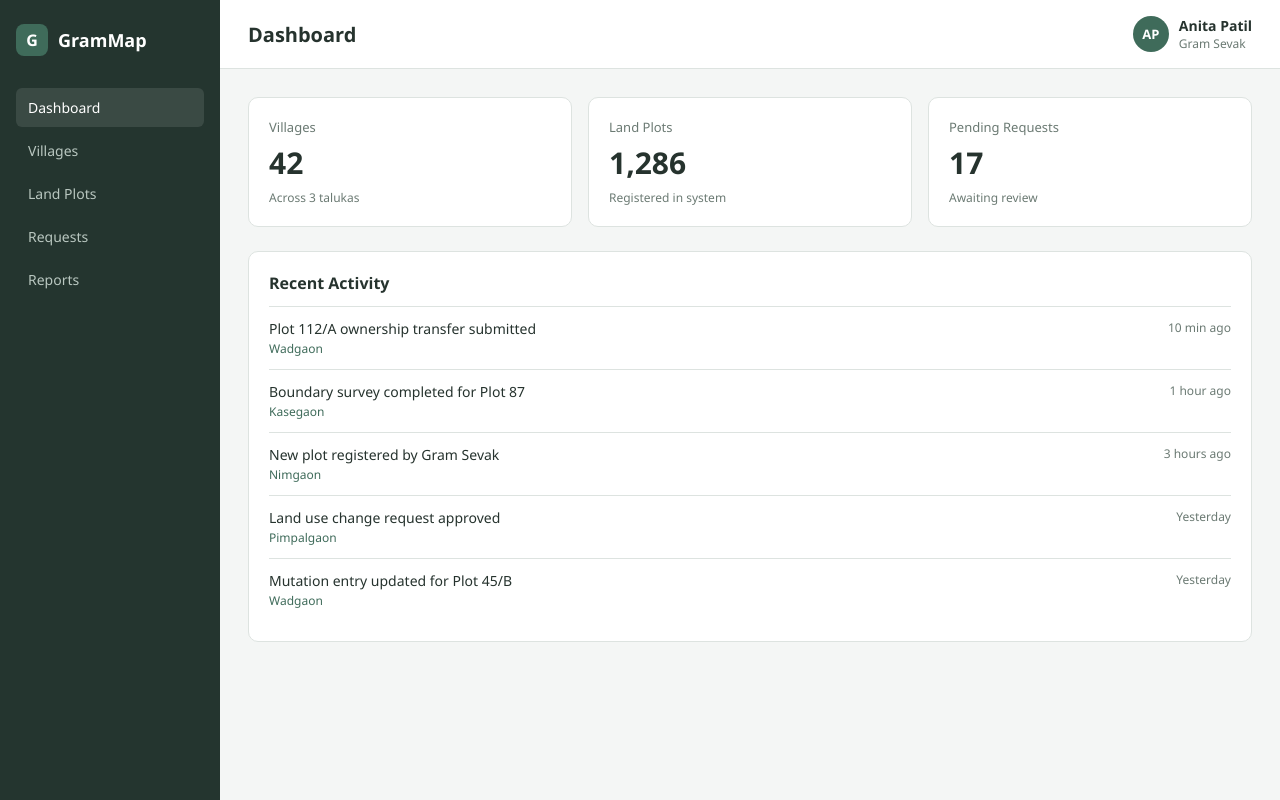
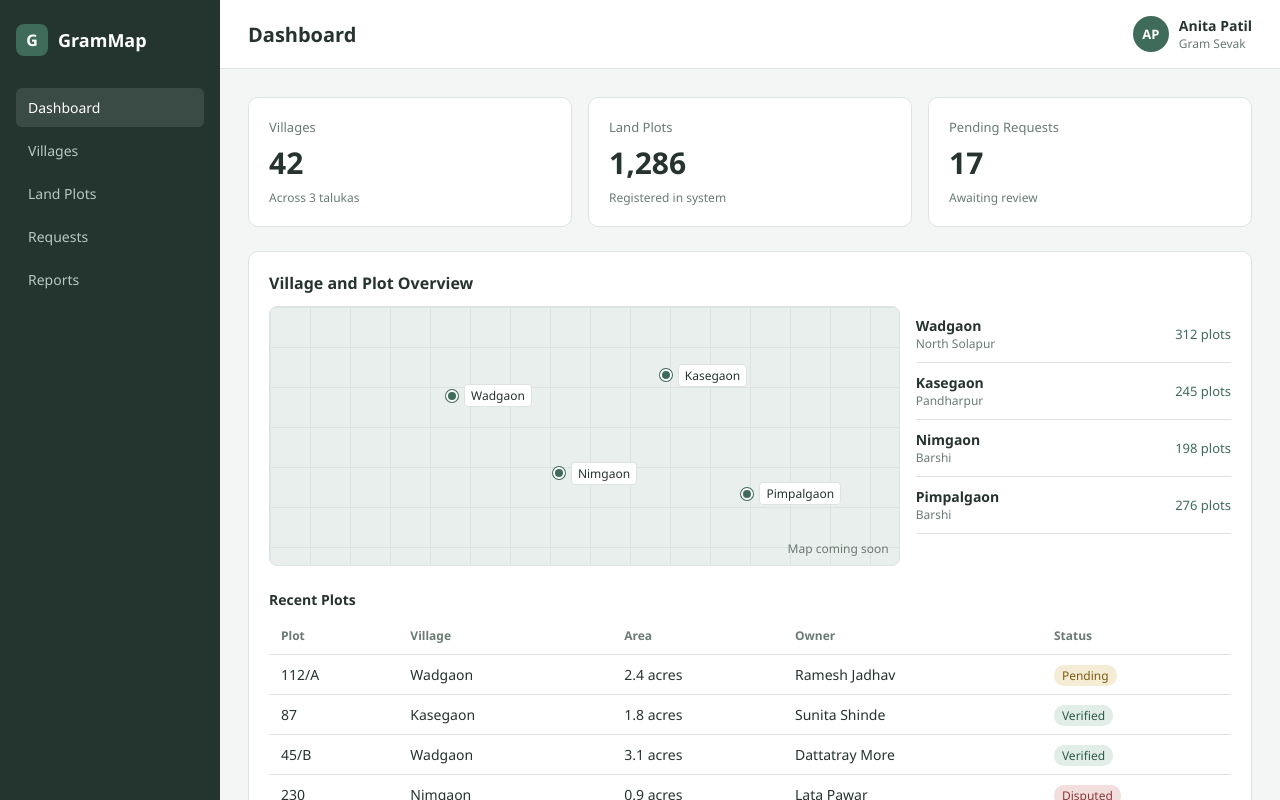
Before and after one commit to kartikyemul/gram-map, a React app in the folder frontend/: page / in a window 1280 px wide. Shown: the top 800 px of the page. Built offline with nearby package versions, Linux system fonts and the light colour scheme; the HTML template or start-up script is replaced by a standard one.

Commit message:
Add village and plot overview

```diff
--- a/frontend/src/App.jsx
+++ b/frontend/src/App.jsx
@@ -2,7 +2,8 @@ import Sidebar from "./components/Sidebar";
 import Header from "./components/Header";
 import SummaryCard from "./components/SummaryCard";
 import RecentActivity from "./components/RecentActivity";
-import { summaryCards, recentActivity } from "./data/sampleData";
+import VillageOverview from "./components/VillageOverview";
+import { summaryCards, recentActivity, villages, plots } from "./data/sampleData";
 
 function App() {
   return (
@@ -16,6 +17,7 @@ function App() {
               <SummaryCard key={card.id} label={card.label} value={card.value} note={card.note} />
             ))}
           </section>
+          <VillageOverview villages={villages} plots={plots} />
           <RecentActivity items={recentActivity} />
         </div>
       </div>
--- /dev/null
+++ b/frontend/src/components/MapPlaceholder.jsx
@@ -0,0 +1,19 @@
+function MapPlaceholder({ villages }) {
+  return (
+    <div className="map-placeholder">
+      {villages.map((village) => (
+        <div
+          key={village.id}
+          className="map-pin"
+          style={{ left: village.x + "%", top: village.y + "%" }}
+        >
+          <span className="map-dot"></span>
+          <span className="map-label">{village.name}</span>
+        </div>
+      ))}
+      <p className="map-note">Map coming soon</p>
+    </div>
+  );
+}
+
+export default MapPlaceholder;
--- /dev/null
+++ b/frontend/src/components/PlotTable.jsx
@@ -0,0 +1,32 @@
+function PlotTable({ plots }) {
+  return (
+    <div className="table-wrap">
+      <table className="plot-table">
+        <thead>
+          <tr>
+            <th>Plot</th>
+            <th>Village</th>
+            <th>Area</th>
+            <th>Owner</th>
+            <th>Status</th>
+          </tr>
+        </thead>
+        <tbody>
+          {plots.map((plot) => (
+            <tr key={plot.id}>
+              <td>{plot.id}</td>
+              <td>{plot.village}</td>
+              <td>{plot.area}</td>
+              <td>{plot.owner}</td>
+              <td>
+                <span className={"badge badge-" + plot.status.toLowerCase()}>{plot.status}</span>
+              </td>
+            </tr>
+          ))}
+        </tbody>
+      </table>
+    </div>
+  );
+}
+
+export default PlotTable;
--- /dev/null
+++ b/frontend/src/components/VillageList.jsx
@@ -0,0 +1,17 @@
+function VillageList({ villages }) {
+  return (
+    <ul className="village-list">
+      {villages.map((village) => (
+        <li key={village.id} className="village-item">
+          <div>
+            <p className="village-name">{village.name}</p>
+            <p className="village-taluka">{village.taluka}</p>
+          </div>
+          <span className="village-plots">{village.plots} plots</span>
+        </li>
+      ))}
+    </ul>
+  );
+}
+
+export default VillageList;
--- /dev/null
+++ b/frontend/src/components/VillageOverview.jsx
@@ -0,0 +1,19 @@
+import MapPlaceholder from "./MapPlaceholder";
+import VillageList from "./VillageList";
+import PlotTable from "./PlotTable";
+
+function VillageOverview({ villages, plots }) {
+  return (
+    <div className="card">
+      <h2 className="card-title">Village and Plot Overview</h2>
+      <div className="overview-grid">
+        <MapPlaceholder villages={villages} />
+        <VillageList villages={villages} />
+      </div>
+      <h3 className="sub-title">Recent Plots</h3>
+      <PlotTable plots={plots} />
+    </div>
+  );
+}
+
+export default VillageOverview;
--- a/frontend/src/data/sampleData.js
+++ b/frontend/src/data/sampleData.js
@@ -11,3 +11,18 @@ export const recentActivity = [
   { id: 4, text: "Land use change request approved", village: "Pimpalgaon", time: "Yesterday" },
   { id: 5, text: "Mutation entry updated for Plot 45/B", village: "Wadgaon", time: "Yesterday" },
 ];
+
+export const villages = [
+  { id: 1, name: "Wadgaon", taluka: "North Solapur", plots: 312, x: 28, y: 30 },
+  { id: 2, name: "Kasegaon", taluka: "Pandharpur", plots: 245, x: 62, y: 22 },
+  { id: 3, name: "Nimgaon", taluka: "Barshi", plots: 198, x: 45, y: 60 },
+  { id: 4, name: "Pimpalgaon", taluka: "Barshi", plots: 276, x: 75, y: 68 },
+];
+
+export const plots = [
+  { id: "112/A", village: "Wadgaon", area: "2.4 acres", owner: "Ramesh Jadhav", status: "Pending" },
+  { id: "87", village: "Kasegaon", area: "1.8 acres", owner: "Sunita Shinde", status: "Verified" },
+  { id: "45/B", village: "Wadgaon", area: "3.1 acres", owner: "Dattatray More", status: "Verified" },
+  { id: "230", village: "Nimgaon", area: "0.9 acres", owner: "Lata Pawar", status: "Disputed" },
+  { id: "56/C", village: "Pimpalgaon", area: "4.2 acres", owner: "Vijay Kale", status: "Verified" },
+];
--- a/frontend/src/main.jsx
+++ b/frontend/src/main.jsx
@@ -3,6 +3,7 @@ import { createRoot } from "react-dom/client";
 import "./styles/base.css";
 import "./styles/layout.css";
 import "./styles/dashboard.css";
+import "./styles/overview.css";
 import App from "./App.jsx";
 
 createRoot(document.getElementById("root")).render(
--- /dev/null
+++ b/frontend/src/styles/overview.css
@@ -0,0 +1,136 @@
+.overview-grid {
+  display: grid;
+  grid-template-columns: 2fr 1fr;
+  gap: 16px;
+}
+
+.map-placeholder {
+  position: relative;
+  min-height: 260px;
+  border: 1px solid var(--border);
+  border-radius: 8px;
+  background-color: #e9efec;
+  background-image:
+    linear-gradient(var(--border) 1px, transparent 1px),
+    linear-gradient(90deg, var(--border) 1px, transparent 1px);
+  background-size: 40px 40px;
+  overflow: hidden;
+}
+
+.map-pin {
+  position: absolute;
+  display: flex;
+  align-items: center;
+  gap: 6px;
+}
+
+.map-dot {
+  width: 12px;
+  height: 12px;
+  border-radius: 50%;
+  background: var(--accent);
+  border: 2px solid #fff;
+  box-shadow: 0 0 0 1px var(--accent);
+}
+
+.map-label {
+  font-size: 12px;
+  background: var(--surface);
+  border: 1px solid var(--border);
+  border-radius: 4px;
+  padding: 2px 6px;
+}
+
+.map-note {
+  position: absolute;
+  right: 10px;
+  bottom: 8px;
+  font-size: 12px;
+  color: var(--muted);
+}
+
+.village-list {
+  list-style: none;
+  margin: 0;
+  padding: 0;
+}
+
+.village-item {
+  display: flex;
+  justify-content: space-between;
+  align-items: center;
+  padding: 10px 0;
+  border-bottom: 1px solid var(--border);
+}
+
+.village-name {
+  font-size: 14px;
+  font-weight: 600;
+}
+
+.village-taluka {
+  font-size: 12px;
+  color: var(--muted);
+}
+
+.village-plots {
+  font-size: 13px;
+  color: var(--accent);
+}
+
+.sub-title {
+  font-size: 14px;
+  font-weight: 600;
+  margin: 24px 0 8px;
+}
+
+.table-wrap {
+  overflow-x: auto;
+}
+
+.plot-table {
+  width: 100%;
+  border-collapse: collapse;
+  font-size: 14px;
+}
+
+.plot-table th,
+.plot-table td {
+  text-align: left;
+  padding: 10px 12px;
+  border-bottom: 1px solid var(--border);
+  white-space: nowrap;
+}
+
+.plot-table th {
+  font-size: 12px;
+  color: var(--muted);
+  font-weight: 600;
+}
+
+.badge {
+  font-size: 12px;
+  padding: 2px 8px;
+  border-radius: 10px;
+}
+
+.badge-verified {
+  background: #e1eee8;
+  color: #2f5a49;
+}
+
+.badge-pending {
+  background: #f5ecd6;
+  color: #7a5c14;
+}
+
+.badge-disputed {
+  background: #f3dede;
+  color: #8a3a3a;
+}
+
+@media (max-width: 800px) {
+  .overview-grid {
+    grid-template-columns: 1fr;
+  }
+}
```
